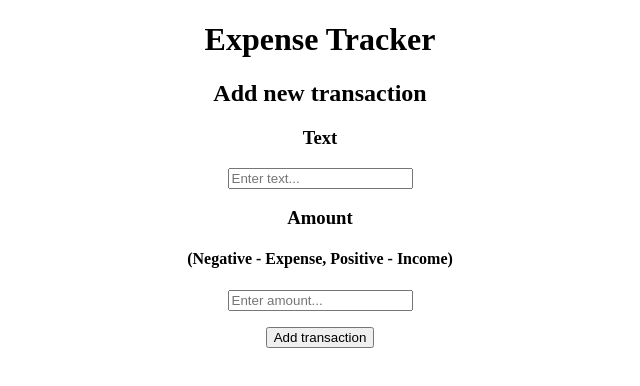
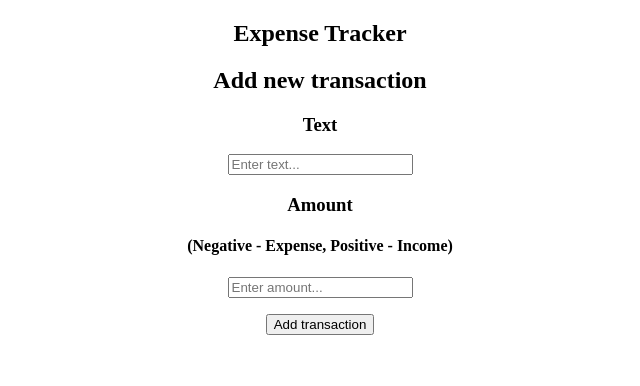
Before and after one commit to Mananbh98/ng-expense-tracker, an Angular app: page / in a window 1280 px wide. Shown: the top 386 px of the page, without its empty margins (320-960 px from the left). Built offline with nearby package versions, Linux system fonts and the light colour scheme.

Commit message:
Add page issue [ch46]

```diff
--- a/src/app/app.component.html
+++ b/src/app/app.component.html
@@ -1,5 +1,5 @@
 <div style="text-align: center">
-  <h1>Expense Tracker</h1>
+  <h2>Expense Tracker</h2>
 </div>
 
 <app-add-transaction></app-add-transaction>
```
